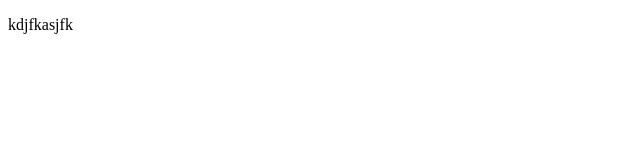
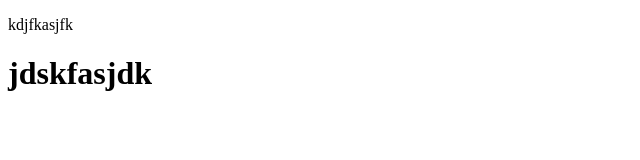
Before and after one commit to mynul1111/poo, a plain HTML site: page index.html in a window 1280 px wide. Shown: the whole page, without its empty margins (0-640 px from the left). Drawn offline with Linux system fonts and the light colour scheme.

Commit message:
jj github

```diff
--- a/index.html
+++ b/index.html
@@ -8,5 +8,6 @@
 </head>
 <body>
     <p>kdjfkasjfk</p>
+    <h1>jdskfasjdk</h1>
 </body>
 </html>
```
